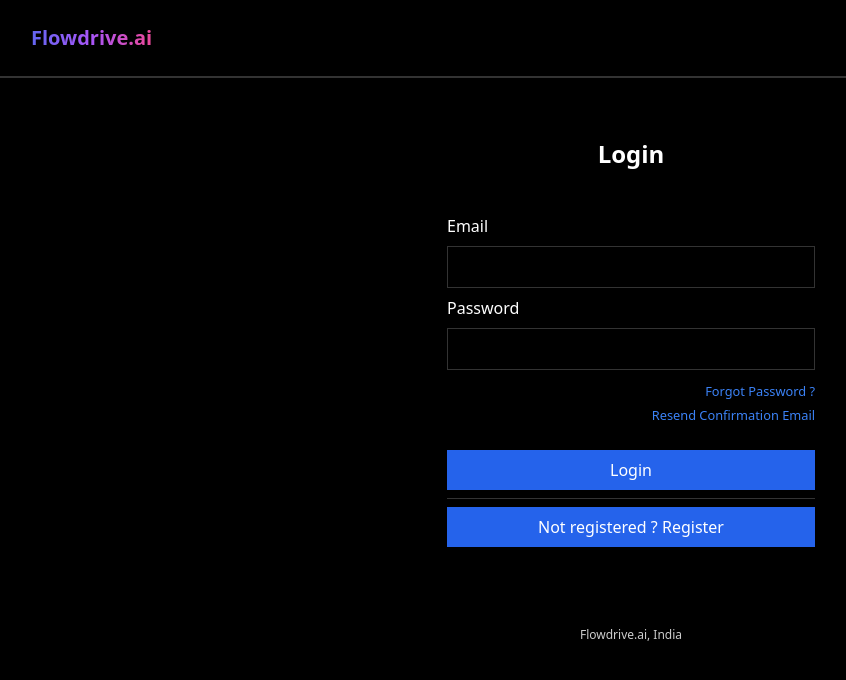
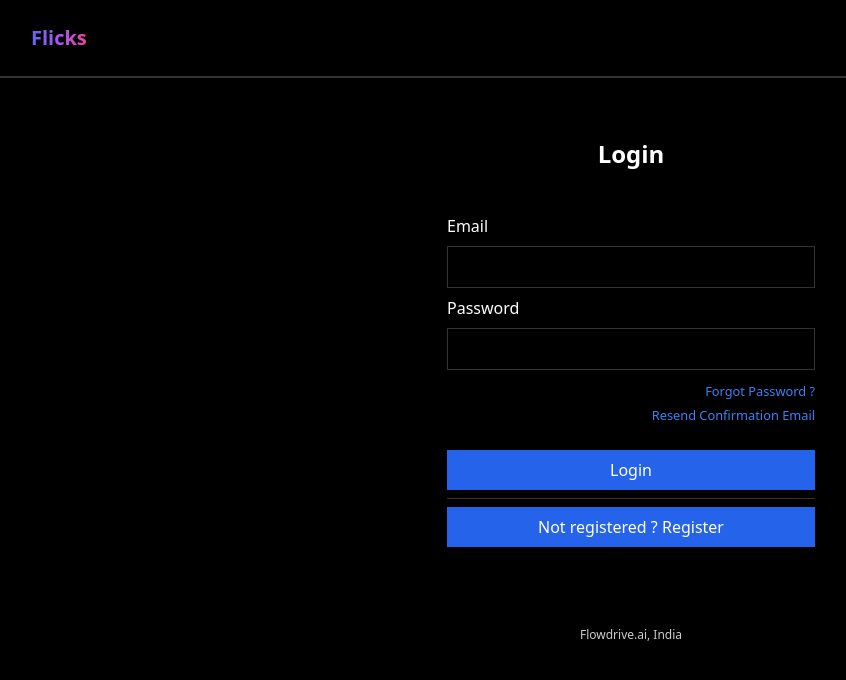
Before and after one commit to flowdriveai/flicks, a SvelteKit app: page /auth/login in a window 1280 px wide. Shown: the top 680 px of the page, without its empty margins (9-855 px from the left). Built offline with nearby package versions, Linux system fonts and the light colour scheme; no server answers.

Commit message:
root/layout: changing branding name to Flicks
Signed-off-by: Gunwant Jain <mail@wantguns.dev>

```diff
--- a/src/routes/+layout.svelte
+++ b/src/routes/+layout.svelte
@@ -12,7 +12,7 @@
             from-indigo-500 via-purple-500 to-pink-500
             animate-text
             "
-			href="/">Flowdrive.ai</a
+			href="/">Flicks</a
 		>
 		<div class="flex gap-x-4">
 			{#if data.email}
```
